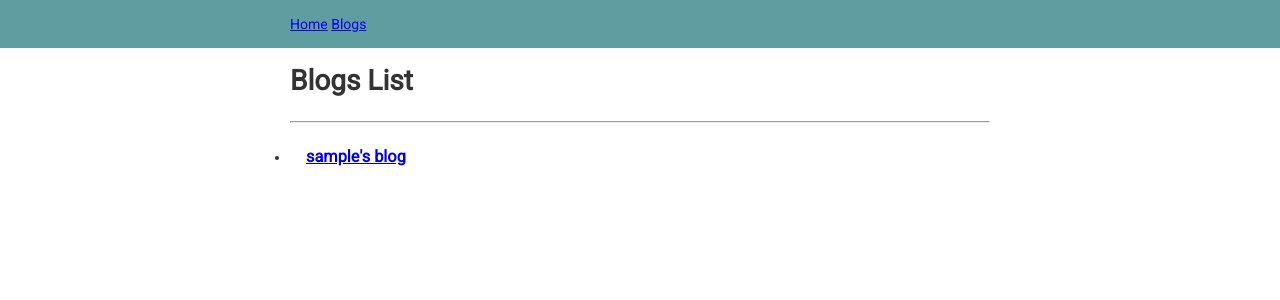
After one commit to denis-ilchishin/nekidaem_test, a Django app: template apps/blog/templates/blog/blog_list.html in a window 1280 px wide. The commit adds this page. Shown: the top 300 px of the page. Run offline with Django 3.2, Linux system fonts and the light colour scheme; the template is opened without the code that fills it: most values are stand-ins (such as "Sample title", 1, 10 or a date in 2020); data that the repository does not hold is empty; parts of the project's set-up code (start-up, migrations or seed data) failed here and were passed over.

Commit message:
Added basic blog tempaletes and home page

```diff
--- /dev/null
+++ b/apps/blog/templates/blog/blog_list.html
@@ -0,0 +1,22 @@
+{% extends 'base.html' %}
+{% load i18n %}
+
+{% block meta %}
+<title>{% trans "Blogs List" %}</title>
+{% endblock %}
+
+{% block content %}
+<h1>{% trans "Blogs List" %}</h1>
+<hr>
+<ul>
+  {% for blog in object_list %}
+  <li class="blog-list-item-wrapper">
+    <h3>
+      <a href="{% url 'blog-detail' pk=blog.pk %}">
+        {% blocktrans with username=blog.user.username %}{{ username }}'s blog{% endblocktrans %}
+      </a>
+    </h3>
+  </li>
+  {% endfor %}
+</ul>
+{% endblock %}
--- /dev/null
+++ b/apps/blog/urls.py
@@ -0,0 +1,8 @@
+from django.urls import include, path
+
+from .views import BlogDetail, BlogsList
+
+urlpatterns = [
+    path('', BlogsList.as_view(), name='blog-list'),
+    path('<int:pk>/', BlogDetail.as_view(), name='blog-detail'),
+]
--- a/apps/core/static/core/css/main.css
+++ b/apps/core/static/core/css/main.css
@@ -1,14 +1,72 @@
-body{
+* {
+  background-repeat: no-repeat;
+  padding: 0;
+  margin: 0;
+}
+*,
+:after,
+:before {
+  box-sizing: inherit;
+}
+
+hr {
+  margin: 1rem 0;
+}
+
+body {
   margin: 0;
   padding: 0;
   font-size: 14px;
-  font-family: "Roboto","Lucida Grande","DejaVu Sans","Bitstream Vera Sans",Verdana,Arial,sans-serif;
+  font-family: "Roboto", "Lucida Grande", "DejaVu Sans", "Bitstream Vera Sans",
+    Verdana, Arial, sans-serif;
   color: #333;
   background: #fff;
 }
 
-.content{
+h1 {
+  margin-bottom: 1.5rem;
+}
+h2 {
+  margin-bottom: 0.75rem;
+}
+h3 {
+  margin-bottom: 0.5rem;
+}
+
+header,
+main,
+footer {
+  display: flex;
+  flex-direction: column;
+}
+
+header {
+  background-color: cadetblue;
+  flex-direction: row;
+}
+
+ul > li {
+  margin-bottom: 1rem;
+}
+
+ul > li > span {
+  display: flex;
+  justify-content: space-between;
+  align-items: center;
+}
+
+.container {
   width: 100%;
-  max-width: 900px;
-  padding: 2rem;
+  max-width: 700px;
+  padding: 1rem 2rem;
+  margin: 0 auto;
 }
+
+.content {
+  display: flex;
+  flex-direction: column;
+}
+
+.blog-list-item-wrapper {
+  padding: 0.5rem 1rem;
+}
--- a/apps/core/templates/base.html
+++ b/apps/core/templates/base.html
@@ -1,6 +1,7 @@
-{% load static %}
+{% load static i18n %}
 <!DOCTYPE html>
 <html lang="en">
+
 <head>
   <meta charset="UTF-8" />
   <meta name="viewport" content="width=device-width, initial-scale=1.0" />
@@ -10,7 +11,19 @@
 </head>
 
 <body>
-  <div class="content">{% block content %}{% endblock %}</div>
+  <div class="content">
+    <header>
+      <div class="container">
+        <a href="{% url 'home' %}">{% trans 'Home' %}</a>
+        <a href="{% url 'blog-list' %}">{% trans 'Blogs' %}</a>
+      </div>
+    </header>
+    <main>
+      <div class="container">
+        {% block content %} {% endblock %}
+      </div>
+    </main>
+  </div>
 </body>
 
 </html>
--- /dev/null
+++ b/apps/core/urls.py
@@ -0,0 +1,7 @@
+from django.urls import path
+
+from .views import HomeView
+
+urlpatterns = [
+    path('', HomeView.as_view(), name='home'),
+]
--- /dev/null
+++ b/apps/core/views.py
@@ -0,0 +1,5 @@
+from django.views.generic import RedirectView
+
+
+class HomeView(RedirectView):
+    pattern_name = 'blog-list'
--- a/config/urls.py
+++ b/config/urls.py
@@ -14,8 +14,10 @@ Including another URLconf
     2. Add a URL to urlpatterns:  path('blog/', include('blog.urls'))
 """
 from django.contrib import admin
-from django.urls import path
+from django.urls import include, path
 
 urlpatterns = [
     path('admin/', admin.site.urls),
+    path('blogs/', include('apps.blog.urls')),
+    path('', include('apps.core.urls')),
 ]
```
Also changed, not shown: apps/blog/templates/blog/blog_detail.html (added, +25 -0 lines), apps/blog/views.py (+10 -1 lines).
